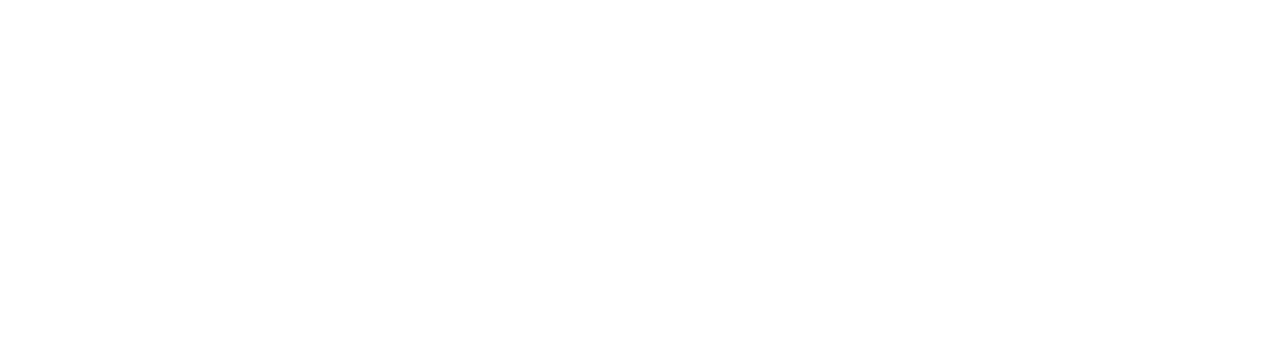
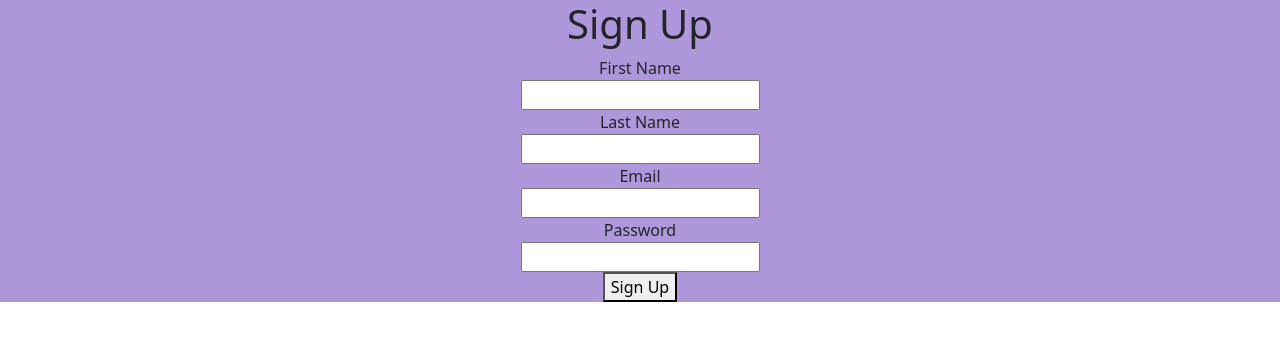
Before and after one commit to bethel-school-of-technology/team-digidames-frontend, a React (Create React App) app in the folder summareasy-react-app/: page /register in a window 1280 px wide. Before the commit this address had no page. Shown: the top 340 px of the page. Built offline with nearby package versions, Linux system fonts and the light colour scheme; data requests are answered from the project's data file.

Commit message:
SignIn trial and error

```diff
--- a/summareasy-react-app/src/App.js
+++ b/summareasy-react-app/src/App.js
@@ -12,6 +12,7 @@ import Dashboard from './Components/Dashboard';
 import Login from './Components/Login/Login';
 import 'bootstrap/dist/css/bootstrap.min.css';
 import APIBookData from './Components/APIBookData';
+import SignUp from './Components/SignUp';
 
 
 
@@ -114,6 +115,15 @@ function App() {
           />
 
           <Route
+            path="/register"
+            exact
+            element={
+              <SignUp
+                bookReportData={allBookReports} />
+            }
+          />
+
+          <Route
             path="/Dashboard"
             exact
             element={
--- /dev/null
+++ b/summareasy-react-app/src/Components/SignUp/index.js
@@ -0,0 +1,91 @@
+import axios from "axios";
+import { useState } from "react";
+
+
+const SignUp = () => {
+
+    // let [newUser, setNewUser] = useState({
+    //     email:"",
+    //     password:"",
+    //     firstName:"",
+    //     lastName:""
+
+    // })
+
+
+    const [email, setEmail] = useState("");
+    const [password, setPassword] = useState("");
+    const [firstName, setFirstName] = useState("");
+    const [lastName, setLastName] = useState("");
+
+    const signUp = (e) => {
+        e.preventDefault();
+        console.log('Signed Up!');
+
+        if (email !== '' && password !== '' & firstName !=='' && lastName !=='') {
+            const createNewUser = {
+                email,
+                password,
+                firstName,
+                lastName
+            };
+
+            axios.post('http://localhost:3000/users', createNewUser).then(result => {
+                // const token = result.data.accessToken;
+                // localStorage.setItem('myJWT', token);
+                // localStorage.setItem('userId', result.user.id);
+                // localStorage.setItem('email', result.user.email);
+                console.log(result.data);
+                // redirect to book report form
+
+            })
+
+            // axios.post('http://localhost:3000/register', req).then(result => {
+            //     const token = result.data.accessToken;
+            //     localStorage.setItem('myJWT', token);
+            //     localStorage.setItem('userId', result.user.id);
+            //     localStorage.setItem('email', result.user.email);
+            //     console.log(result.data);
+
+            // })
+        }
+
+    };
+
+
+
+    return (
+        <div>
+
+            <form onSubmit={ signUp}>
+                <h1>Sign Up</h1>
+
+                <label htmlFor="firstName">First Name</label>
+                <br />
+                <input type="text" name="firstName" onChange={ e => setFirstName(e.target.value) }></input>
+                <br />
+
+                <label htmlFor="lastName">Last Name</label>
+                <br />
+                <input type="text" name="lastName" onChange={ e => setLastName(e.target.value) }></input>
+                <br />
+
+                <label htmlFor="email">Email</label>
+                <br />
+                <input type="text" name="email" onChange={ e => setEmail(e.target.value) }></input>
+                <br />
+
+                <label htmlFor="password">Password</label>
+                <br />
+                <input type="password" name="password" onChange={ e => setPassword(e.target.value) }></input>
+                <br />
+                <button>Sign Up</button>
+                <br />
+
+            </form>
+        </div>
+    );
+
+}
+
+export default SignUp;
```
